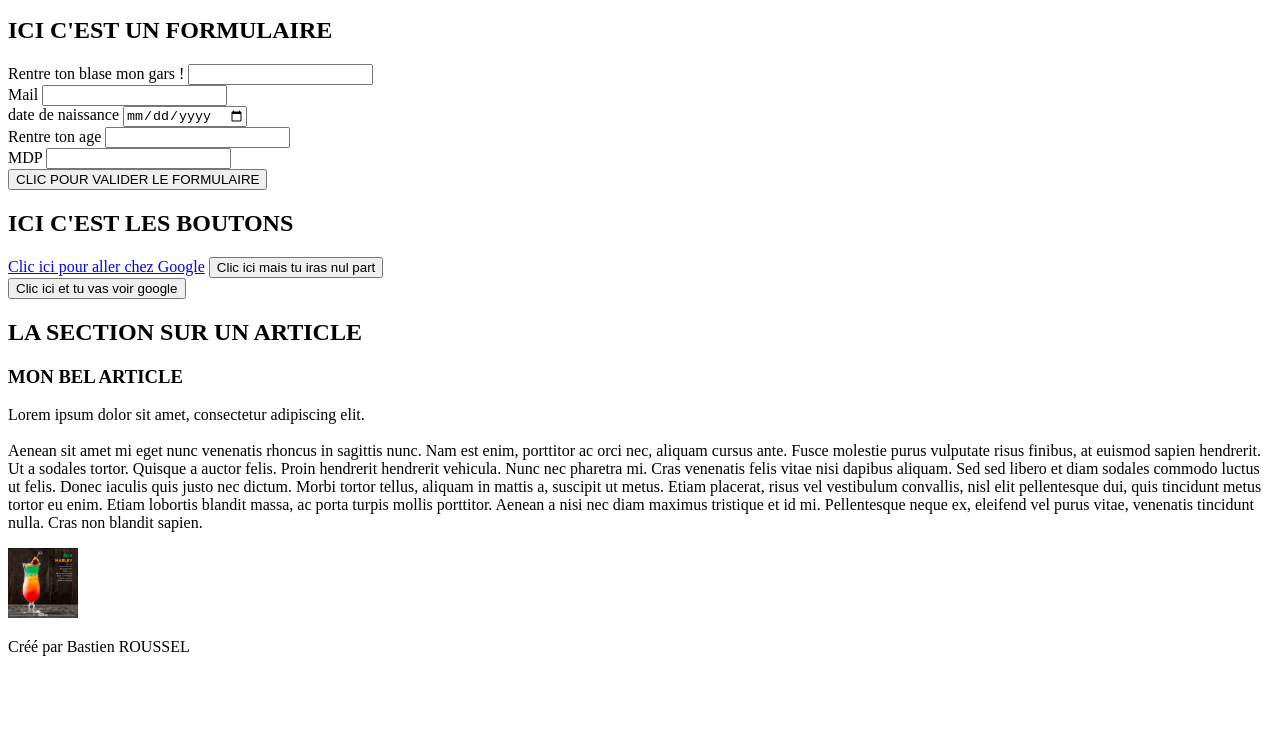
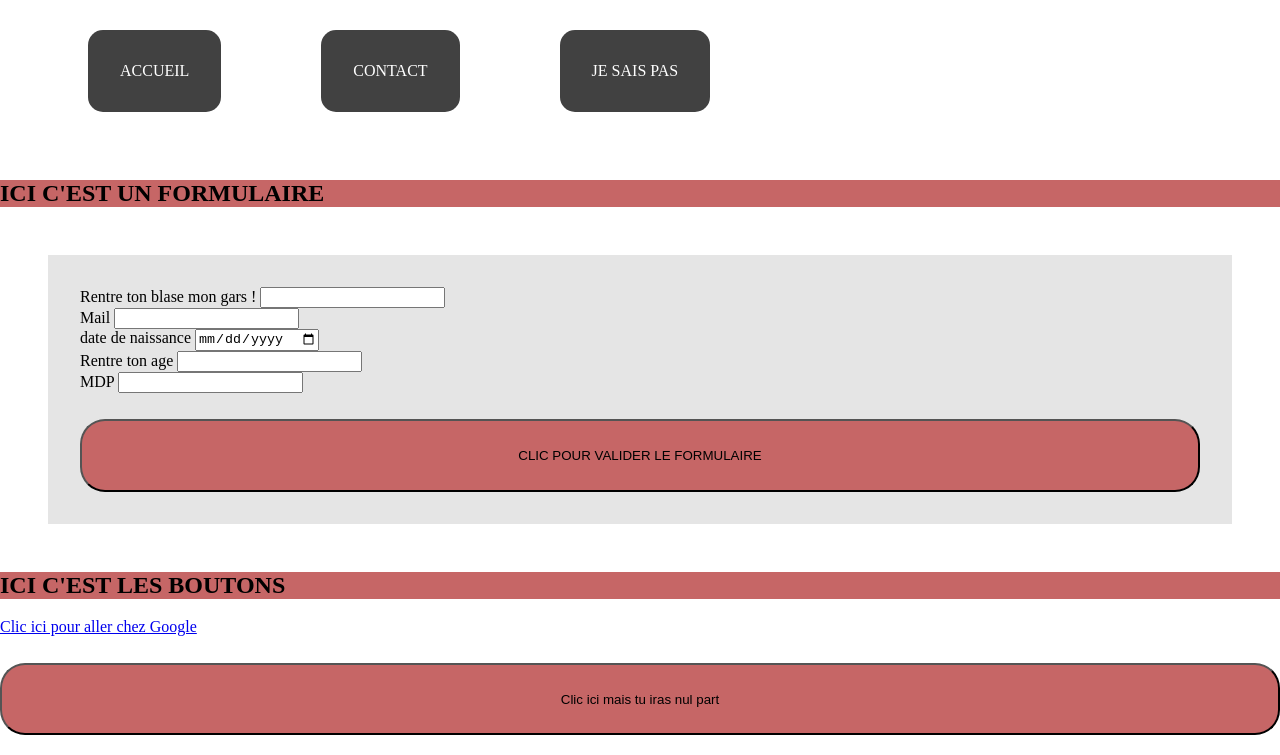
Before and after one commit to bastien-roussel/GRP-F-TD, a plain HTML site: page cours.html in a window 1280 px wide. Shown: the part 137-892 px from the top of the page. Before the commit the page ends 809 px from the top, so only its background shows below. Drawn offline with Linux system fonts and the light colour scheme.

Commit message:
ajout CSS

```diff
--- a/cours.html
+++ b/cours.html
@@ -7,18 +7,19 @@
     <meta charset="utf-8" />
     <meta name="description" content="Une belle description pour notre ami google" />
     <meta name="author" content="Bastien ROUSSEL" />
+    <link rel="stylesheet" href="./css/styles.css" />
 </head>
 
 
 <body>
     <!-- ENTETE DU SITE -->
     <header>
-        <h1>TITRE DU SITE</h1>
+        <h1 id="titre">TITRE DU SITE</h1>
         <nav>
             <ul>
-                <li> ACCUEIL </li>
-                <li> CONTACT </li>
-                <li> JE SAIS PAS </li>
+                <li class="menu"> ACCUEIL </li>
+                <li class="menu"> CONTACT </li>
+                <li class="menu"> JE SAIS PAS </li>
             </ul>
         </nav>
     </header>
@@ -27,7 +28,7 @@
     <!-- UNE PREMIERE SECTION : UN FORMULAIRE DE CONTACT-->
     <section>
         <h2> ICI C'EST UN FORMULAIRE </h2>
-        <form action="" method="get">
+        <form class="mon-form" action="" method="get">
 
             <label> Rentre ton blase mon gars !</label>
             <input type="text" required />
@@ -78,15 +79,15 @@
         <h2> LA SECTION SUR UN ARTICLE </h2>
 
         <!-- UN ARTICLE SUPER INTERESSANT-->
-        <article>
-            <h3> MON BEL ARTICLE </h3>
+        <article class="mon-article">
+            <h3 class="titre-art"> MON BEL ARTICLE </h3>
             <p>
                 Lorem ipsum dolor sit amet, consectetur adipiscing elit. <br /> <br />Aenean sit amet mi eget nunc venenatis rhoncus in sagittis nunc. Nam est enim, porttitor ac orci nec, aliquam cursus ante. Fusce molestie purus vulputate risus finibus,
                 at euismod sapien hendrerit. Ut a sodales tortor. Quisque a auctor felis. Proin hendrerit hendrerit vehicula. Nunc nec pharetra mi. Cras venenatis felis vitae nisi dapibus aliquam. Sed sed libero et diam sodales commodo luctus ut felis.
                 Donec iaculis quis justo nec dictum. Morbi tortor tellus, aliquam in mattis a, suscipit ut metus. Etiam placerat, risus vel vestibulum convallis, nisl elit pellentesque dui, quis tincidunt metus tortor eu enim. Etiam lobortis blandit massa,
                 ac porta turpis mollis porttitor. Aenean a nisi nec diam maximus tristique et id mi. Pellentesque neque ex, eleifend vel purus vitae, venenatis tincidunt nulla. Cras non blandit sapien.
             </p>
-            <img alt="Un excellent cocktail" src="assets/imgs/cocktail_BobMarley.jpg" width="70" />
+            <img class="mon-img" alt="Un excellent cocktail" src="assets/imgs/cocktail_BobMarley.jpg" />
         </article>
     </section>
 
--- /dev/null
+++ b/css/styles.css
@@ -0,0 +1,58 @@
+body {
+    margin: 0;
+    padding: 0;
+}
+
+#titre {
+    color: #C66666;
+    font-size: 3em;
+}
+
+.menu {
+    display: inline-block;
+    background-color: #414141;
+    color: #FFFFFF;
+    padding: 2em;
+    margin: 3em;
+    border-radius: 15px;
+}
+
+h2 {
+    background-color: #C66666;
+}
+
+.mon-form,
+.mon-article {
+    background-color: #E5E5E5;
+    padding: 2em;
+    margin: 3em;
+}
+
+button {
+    padding: 2em;
+    background-color: #C66666;
+    text-align: center;
+    margin-top: 2em;
+    width: 100%;
+    border-radius: 25px;
+}
+
+footer {
+    text-align: center;
+    background-color: #414141;
+    color: white;
+    padding-top: 3em;
+    padding-bottom: 3em;
+    font-family: Verdana, Geneva, Tahoma, sans-serif;
+    font-style: italic;
+    font-weight: bold;
+}
+
+.titre-art {
+    color: blue;
+    font-weight: bold;
+}
+
+.mon-img {
+    width: 100px;
+}
```
